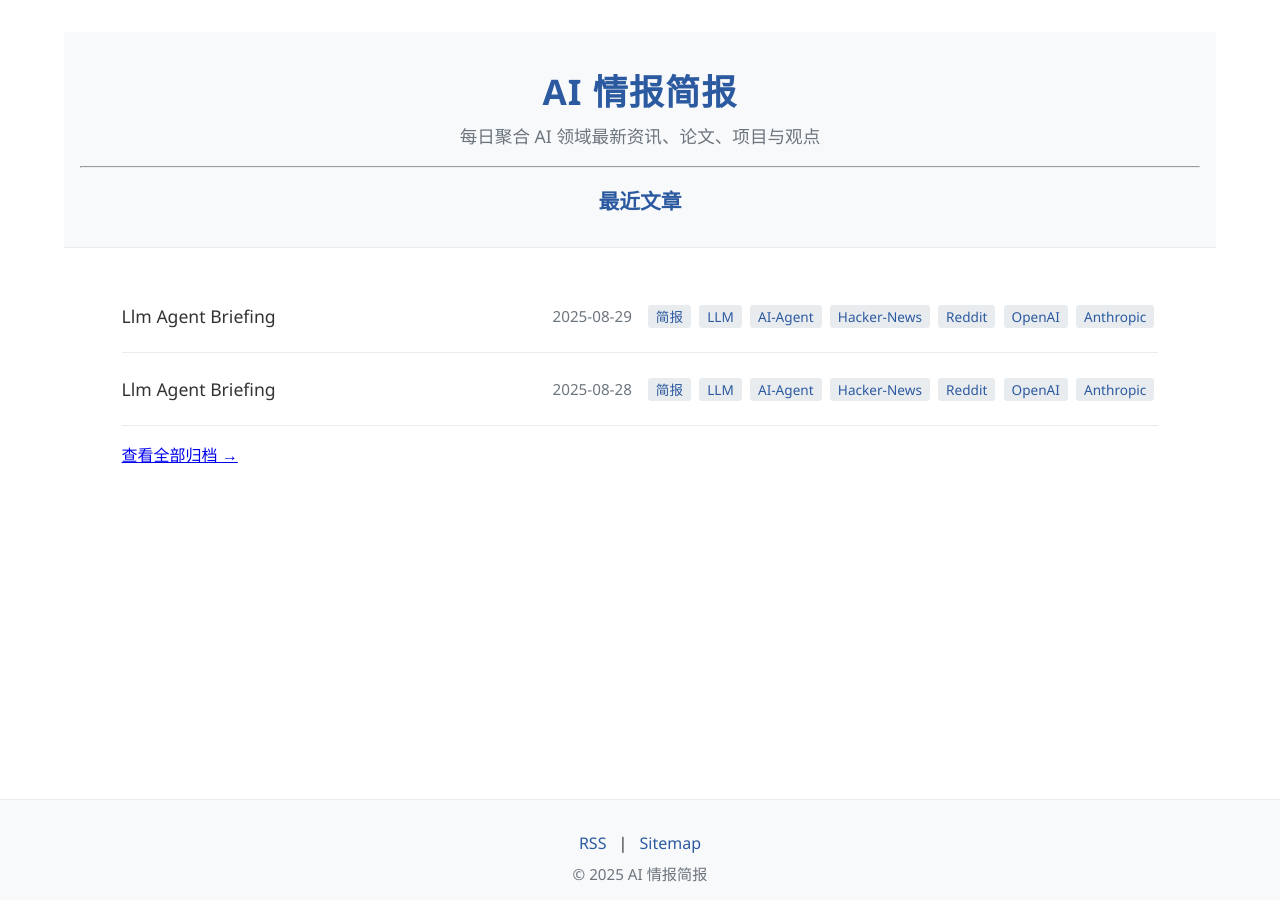
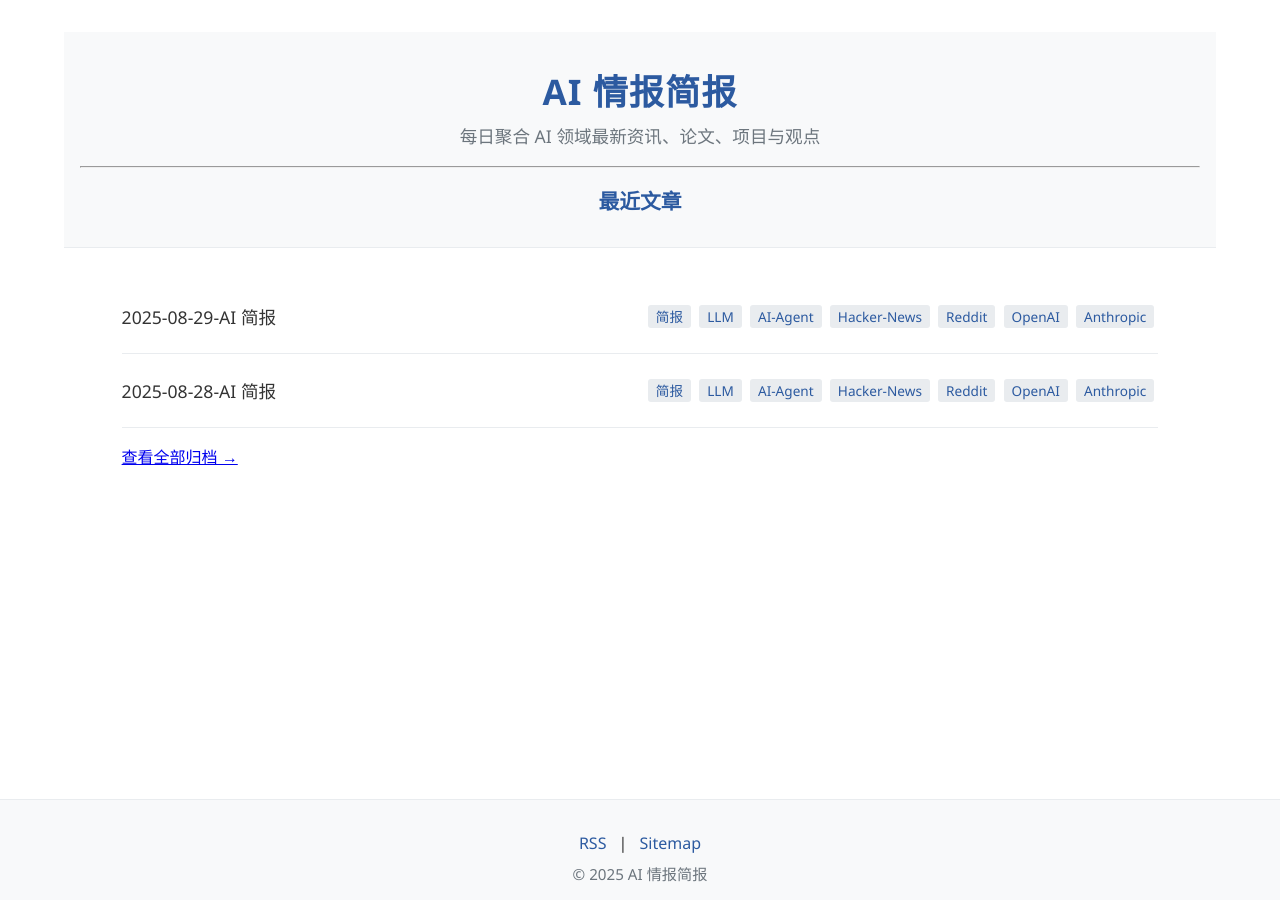
Before and after one commit to pierrelzw/AI-News, a Jekyll site: the page built from index.html, in a window 1280 px wide. Built offline with Jekyll 4.4.1, drawn with Linux system fonts in a browser that asks for light colours; the list of posts is cut into pages by our own code.

Commit message:
chore: remove dates from list titles; finalize paginate & SEO setup; add CI html-proofer

```diff
--- a/_config.yml
+++ b/_config.yml
@@ -7,5 +7,16 @@ theme: minima
 plugins:
   - jekyll-feed
   - jekyll-sitemap
+  - jekyll-seo-tag
+  - jekyll-paginate-v2
 markdown: kramdown
 permalink: /:year/:month/:day/:title/
+
+# Pagination (jekyll-paginate-v2)
+pagination:
+  enabled: true
+  per_page: 20
+  permalink: '/page/:num/'
+  title: ':title - 第 :num 页'
+  sort_field: 'date'
+  sort_reverse: true
--- a/_layouts/default.html
+++ b/_layouts/default.html
@@ -29,6 +29,7 @@
   {% if site.favicon %}
   <link rel="icon" href="{{ site.favicon | relative_url }}">
   {% endif %}
+  {% seo %}
 </head>
 <body>
   <main>
--- a/_plugins/auto_meta.rb
+++ b/_plugins/auto_meta.rb
@@ -32,9 +32,14 @@ module Jekyll
           extracted_title = title_match[1].strip
           post.data['title'] = extracted_title
           Jekyll.logger.info "Auto Meta:", "提取标题: #{extracted_title}" if ENV['JEKYLL_ENV'] != 'production'
-        elsif post.data['title'].nil? || post.data['title'].to_s.strip.empty?
-          post.data['title'] = "AI 简报"
-          Jekyll.logger.info "Auto Meta:", "使用默认标题" if ENV['JEKYLL_ENV'] != 'production'
+        end
+
+        # 规范化标题：若缺失或为“Llm Agent Briefing”，设为“YYYY-MM-DD-AI 简报”
+        current_title = (post.data['title'] || '').to_s.strip
+        if current_title.empty? || current_title.downcase == 'llm agent briefing'
+          date_for_title = post.data['date'].is_a?(Time) ? post.data['date'] : Time.parse(filename[/^(\d{4}-\d{2}-\d{2})/, 1] || Time.now.strftime('%Y-%m-%d'))
+          post.data['title'] = date_for_title.strftime('%Y-%m-%d') + '-AI 简报'
+          Jekyll.logger.info "Auto Meta:", "规范标题: #{post.data['title']}" if ENV['JEKYLL_ENV'] != 'production'
         end
 
         # 智能提取标签（大小写不敏感，仅补充不覆盖）
--- a/archives.html
+++ b/archives.html
@@ -26,7 +26,6 @@ permalink: /archives/
         {% for post in posts_in_month %}
           <li>
             <a href="{{ post.url | relative_url }}">{{ post.title | default: (post.path | split: '/' | last | replace: '.md','' | replace: '.markdown','') | escape }}</a>
-            <span class="date">{{ post.date | date: "%Y-%m-%d" }}</span>
           </li>
         {% endfor %}
       </ul>
--- a/index.html
+++ b/index.html
@@ -13,12 +15,12 @@ title: 主页
 <main class="home">
   <section>
     <ul class="post-list">
-      {% for post in site.posts limit:30 %}
+      {% assign posts = paginator.posts | default: site.posts %}
+      {% for post in posts %}
         <li>
           <a href="{{ post.url | relative_url }}">
             {{ post.title | default: (post.path | split: '/' | last | replace: '.md','' | replace: '.markdown','') | escape }}
           </a>
-          <span class="date">{{ post.date | date: "%Y-%m-%d" }}</span>
           {% if post.tags %}
             <span class="tags">
               {% for tag in post.tags %}
@@ -30,8 +32,18 @@ title: 主页
       {% endfor %}
     </ul>
 
-    <p class="more">
-      <a href="{{ '/archives/' | relative_url }}">查看全部归档 →</a>
-    </p>
+    {% if paginator and paginator.total_pages > 1 %}
+    <nav class="pagination" aria-label="分页">
+      <span class="page-number">第 {{ paginator.page }} / {{ paginator.total_pages }} 页</span>
+      {% if paginator.previous_page %}
+        <a class="prev" href="{{ paginator.previous_page_path | relative_url }}">← 上一页</a>
+      {% endif %}
+      {% if paginator.next_page %}
+        <a class="next" href="{{ paginator.next_page_path | relative_url }}">下一页 →</a>
+      {% endif %}
+    </nav>
+    {% endif %}
+
+    <p class="more"><a href="{{ '/archives/' | relative_url }}">查看全部归档 →</a></p>
   </section>
 </main>
```
Also changed, not shown: other parts of index.html (+2 -0 lines), Gemfile (+7 -0 lines), .github/workflows/jekyll.yml, Gemfile.lock.
